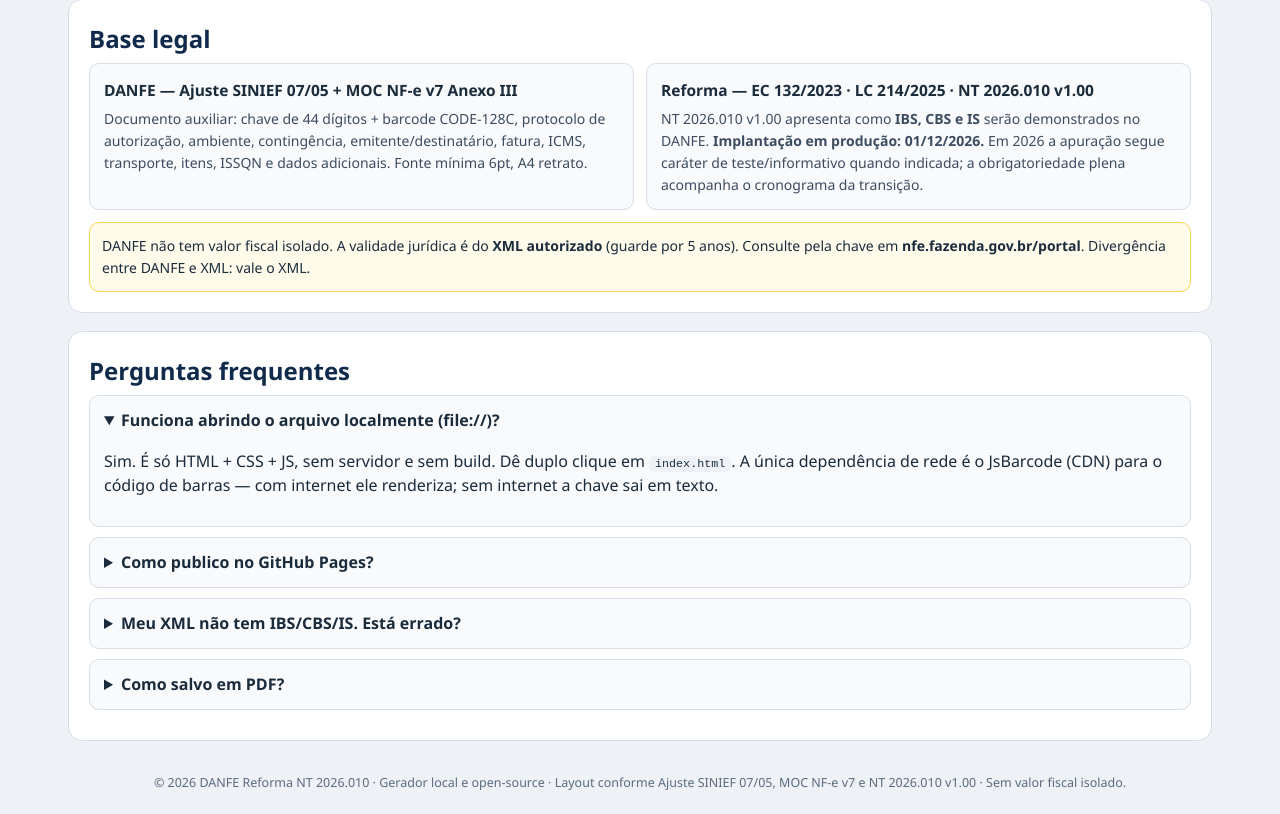
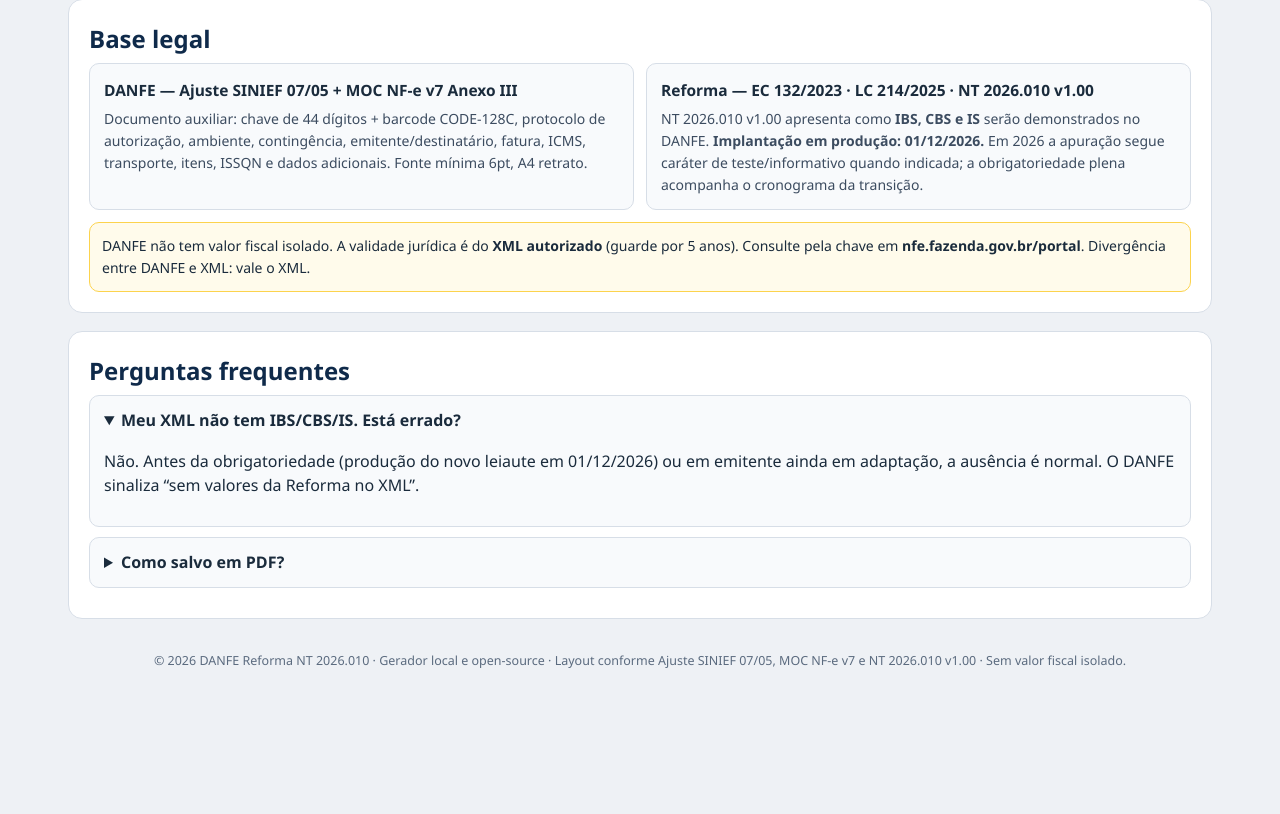
Before and after one commit to silvioalbqrq/danfe-reforma-nt2026-010, a plain HTML site: page index.html in a window 1280 px wide. Shown: the part 1382-2196 px from the top of the page. After the commit the page ends 2074 px from the top, so only its background shows below. Drawn offline with Linux system fonts and the light colour scheme.

Commit message:
Add files via upload

```diff
--- a/index.html
+++ b/index.html
@@ -116,9 +116,7 @@
 
   <section class="panel" id="faq">
     <h2>Perguntas frequentes</h2>
-    <details open><summary>Funciona abrindo o arquivo localmente (file://)?</summary><p>Sim. É só HTML + CSS + JS, sem servidor e sem build. Dê duplo clique em <code>index.html</code>. A única dependência de rede é o JsBarcode (CDN) para o código de barras — com internet ele renderiza; sem internet a chave sai em texto.</p></details>
-    <details><summary>Como publico no GitHub Pages?</summary><p>Crie um repositório, suba esta pasta na raiz, ative <i>Settings → Pages → Deploy from branch → main → /(root)</i> e acesse a URL. Inclua o <code>.nojekyll</code> (já incluso).</p></details>
-    <details><summary>Meu XML não tem IBS/CBS/IS. Está errado?</summary><p>Não. Antes da obrigatoriedade (produção do novo leiaute em 01/12/2026) ou em emitente ainda em adaptação, a ausência é normal. O DANFE sinaliza “sem valores da Reforma no XML”.</p></details>
+    <details open><summary>Meu XML não tem IBS/CBS/IS. Está errado?</summary><p>Não. Antes da obrigatoriedade (produção do novo leiaute em 01/12/2026) ou em emitente ainda em adaptação, a ausência é normal. O DANFE sinaliza “sem valores da Reforma no XML”.</p></details>
     <details><summary>Como salvo em PDF?</summary><p>Com o DANFE na tela, clique em <b>Imprimir / Salvar PDF</b> e escolha “Salvar como PDF”. A impressão sai em A4, só o DANFE.</p></details>
   </section>
 
```
